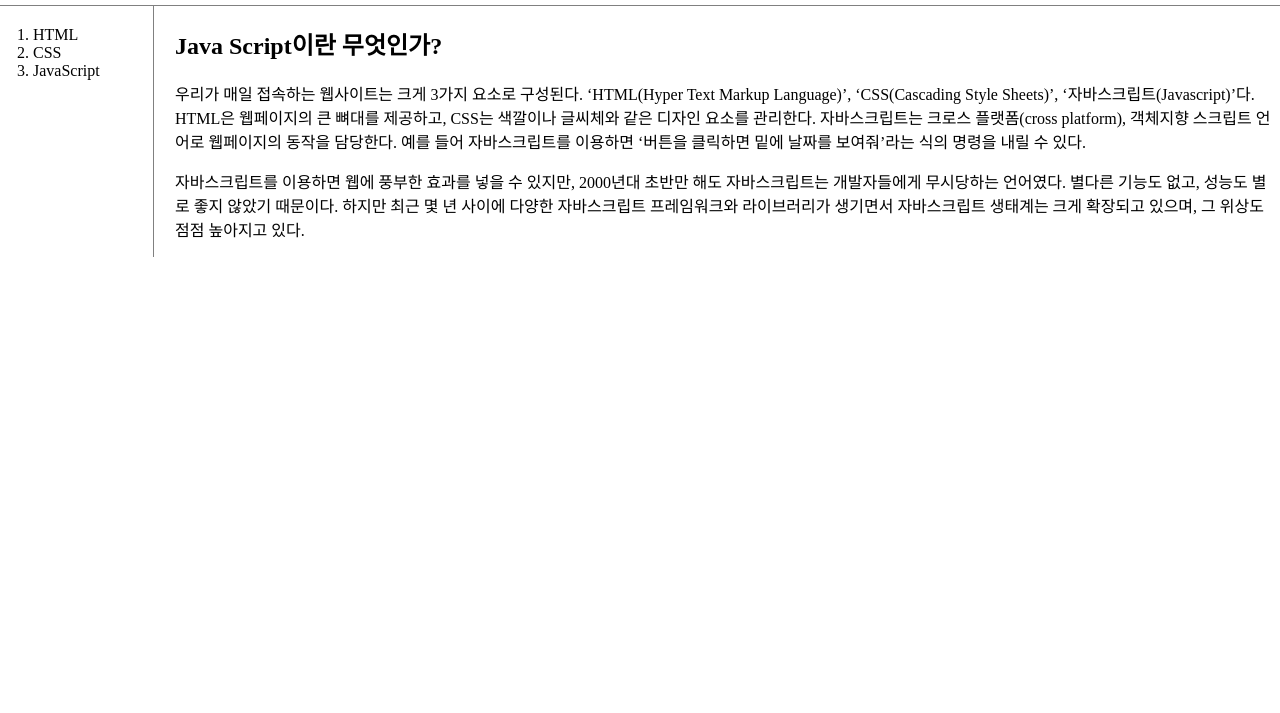
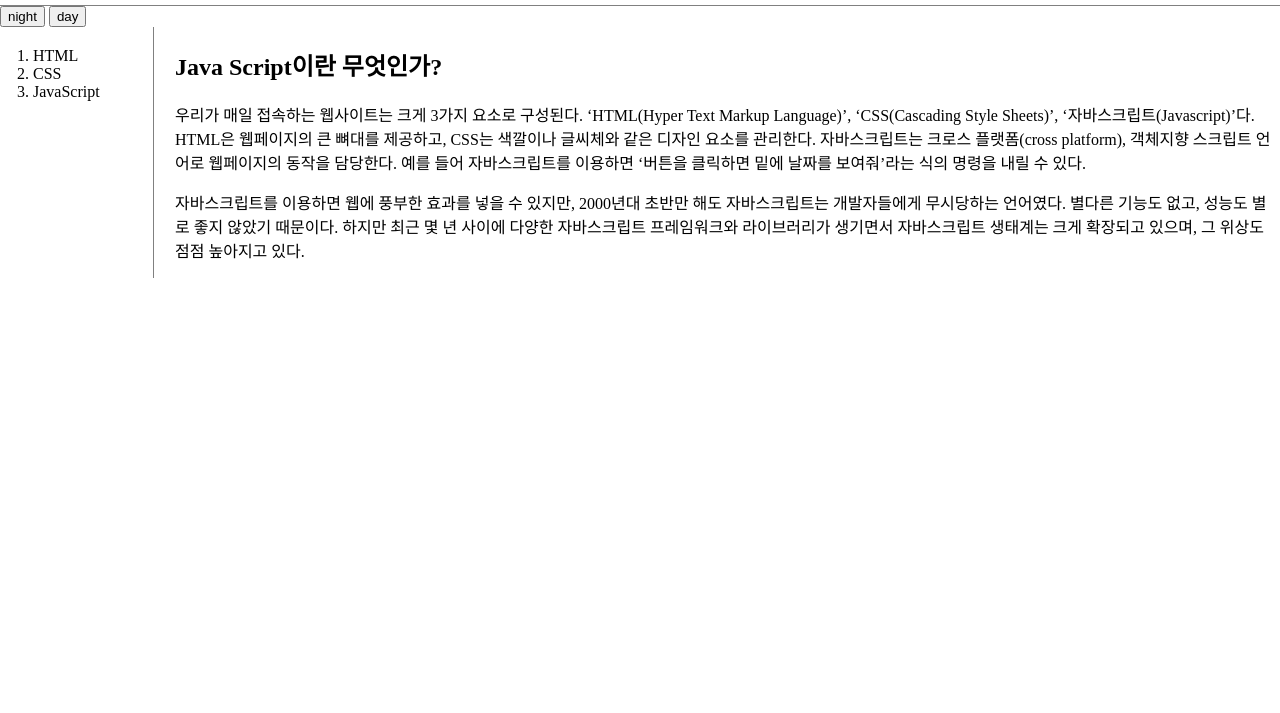
Before and after one commit to sypack1997/html_css_Js_firts, a plain HTML site: page html, css/3.html in a window 1280 px wide. Shown: the part 87-800 px from the top of the page. Drawn offline with Linux system fonts and the light colour scheme.

Commit message:
upload_3

```diff
--- a/html, css/3.html
+++ b/html, css/3.html
@@ -7,6 +7,8 @@
   </head>
 <body>
   <h1><a href="index.html">WEB</a></h1>
+  <input type="button" value="night" onclick="document.querySelector('body').style.backgroundColor='black'; document.querySelector('body').style.color='white';">
+  <input type="button" value="day" onclick="document.querySelector('body').style.backgroundColor='white'; document.querySelector('body').style.color='black';">
   <div id = "grid">
     <ol>
       <li><a href="1.html">HTML</a></li>
```
